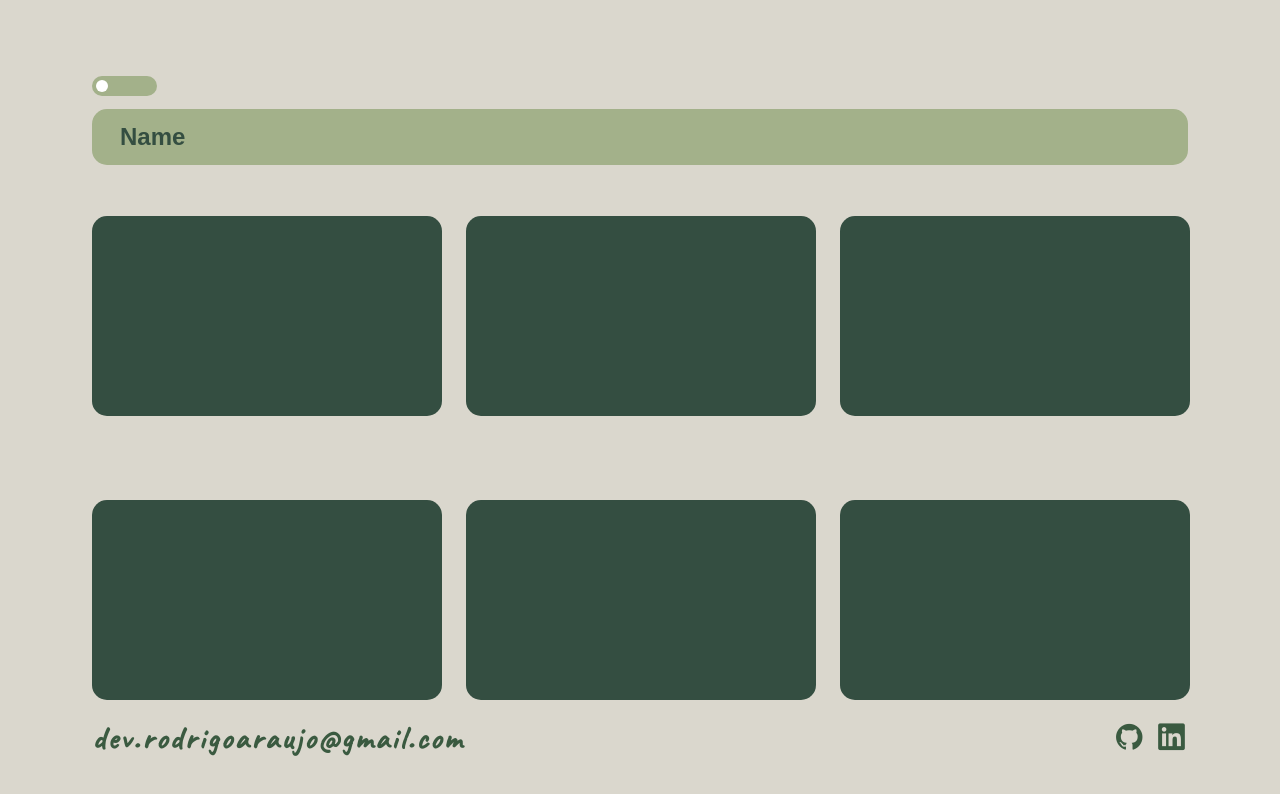
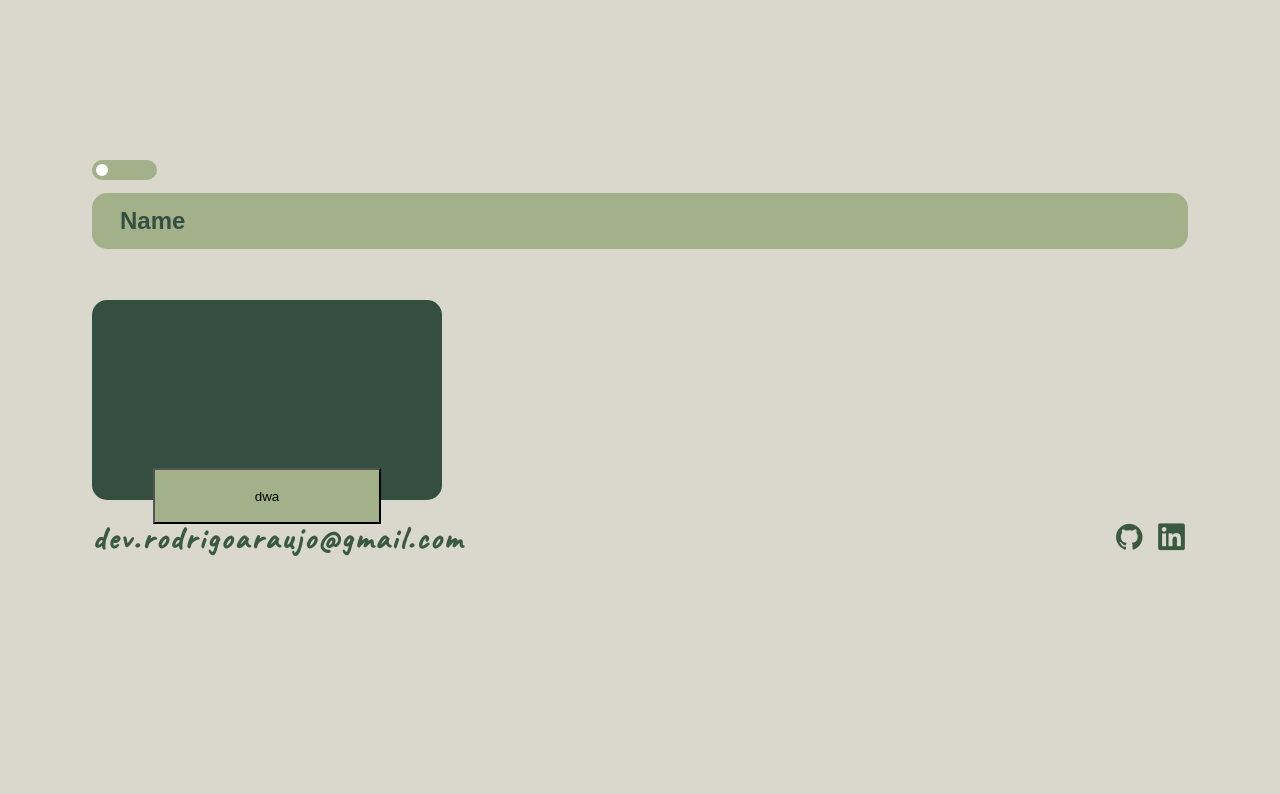
Before and after one commit to rodrigoaraujo7/tech-list, a React (Vite) app: page / in a window 1280 px wide. Shown: the top 794 px of the page. Built offline with nearby package versions, Linux system fonts and the light colour scheme.

Commit message:
fixing button on bottom-center

```diff
--- a/src/components/TechnologiesList/Index.tsx
+++ b/src/components/TechnologiesList/Index.tsx
@@ -1,15 +1,15 @@
-import { ContainerGrid, CardTechnology } from "./styles"
+import { ContainerGrid, CardTechnology, CenterContent, Button } from "./styles"
 
 export default function TechnologiesList() {
     return (
         <>
         <ContainerGrid>
-            <CardTechnology></CardTechnology>
-            <CardTechnology></CardTechnology>
-            <CardTechnology></CardTechnology>
-            <CardTechnology></CardTechnology>
-            <CardTechnology></CardTechnology>
-            <CardTechnology></CardTechnology>
+            <CardTechnology>
+
+                <CenterContent>
+                    <Button>dwa</Button>
+                </CenterContent>
+            </CardTechnology>
         </ContainerGrid>
         </>
     )
--- a/src/components/TechnologiesList/styles.ts
+++ b/src/components/TechnologiesList/styles.ts
@@ -6,7 +6,7 @@ export const ContainerGrid = styled.div`
 
     display: grid;
     grid-template-columns: repeat(3, 2fr);
-    gap: 1.5rem;
+    gap: 0.5rem 1.5rem;
 `
 
 export const CardTechnology = styled.div`
@@ -16,4 +16,22 @@ export const CardTechnology = styled.div`
     width: 21.87rem;
     height: 12.5rem;
     border-radius: 15px;
+
+    position: relative;
 `
+
+export const CenterContent = styled.div`
+    display: flex;
+    justify-content: center;
+    align-items: center;
+
+    width: 100%;
+`
+
+export const Button = styled.button`
+    background-color: ${props  => props.theme.colors.secondary};
+
+    width: 65%;
+    height: 3.5rem;
+    margin-top: 10.5rem;
+`
```
